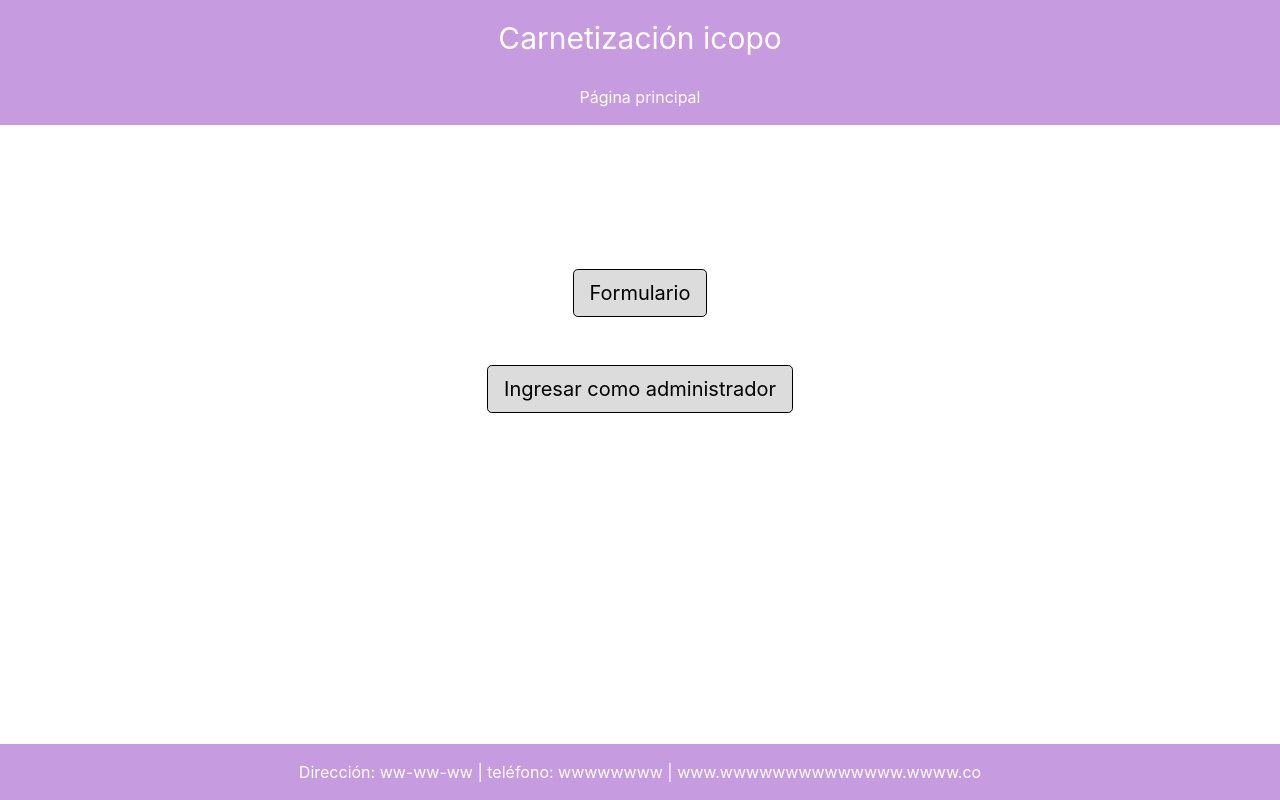
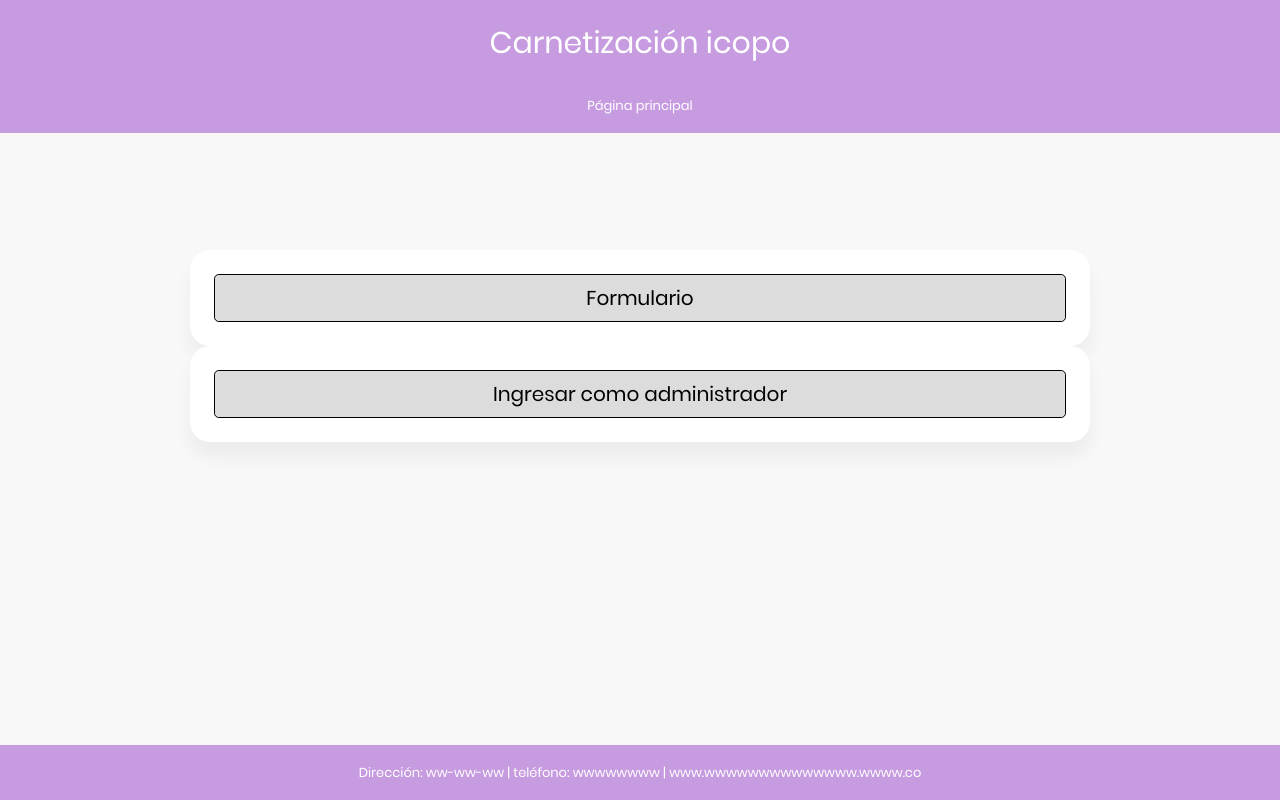
Before and after one commit to Quercus28/Carnetizacion, a PHP site: page /index.php in a window 1280 px wide. Run offline with PHP 8.4, Linux system fonts and the light colour scheme.

Commit message:
Comfiguración del Header

```diff
--- a/includes/header.php
+++ b/includes/header.php
@@ -5,6 +5,7 @@
     <meta name="viewport"
         content="width=device-width, initial-scale=1.0"
     >
+    <meta http-equiv="X-UA-Compatible" content="ie=edge">
 
     <!--BOOTSTRAP 4-->
     <link rel="stylesheet"
@@ -13,7 +14,11 @@
         crossorigin="anonymous"
     >
 
+    <!-- Font Icon -->
+    <link rel="stylesheet" href="fonts/material-icon/css/material-design-iconic-font.min.css">
 
+    <!-- Main css -->
+    <link rel="stylesheet" href="css/style.css">
 
     <header class="page-header  text-center pt-3" style="background-color:#c79be0;font-size:30px; color:white">
         <a>Carnetización icopo</a>
```
